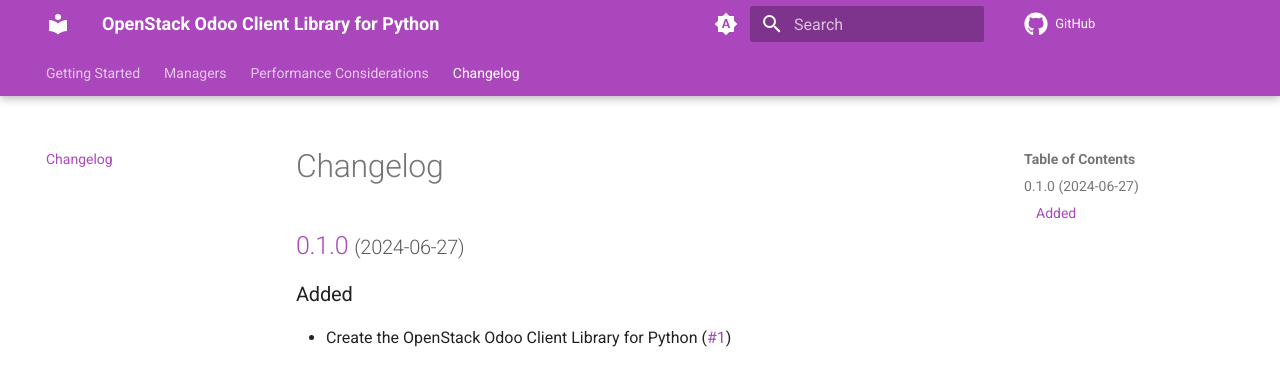
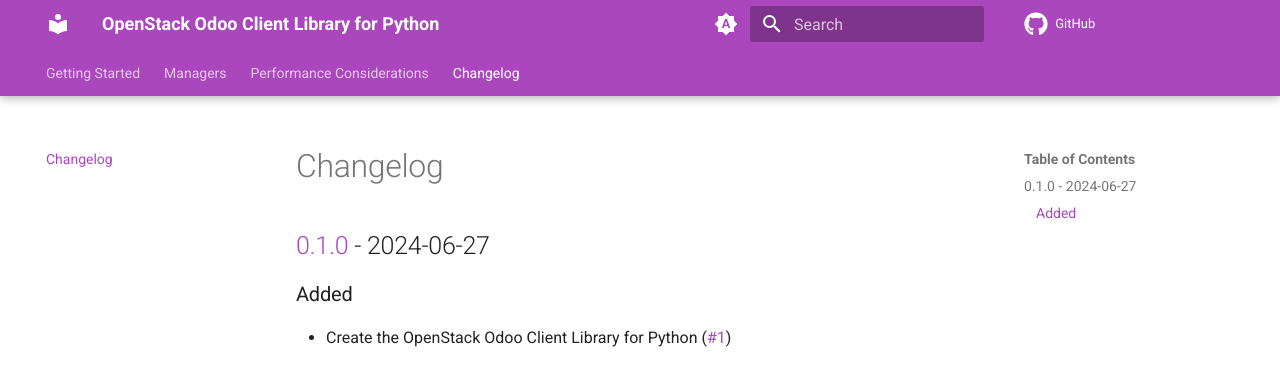
Before and after one commit to catalyst-cloud/python-openstack-odooclient, an MkDocs documentation site: the page built from docs/changelog.md, in a window 1280 px wide. Shown: the top 370 px of the page. Built offline with MkDocs 1.6.1 and Material for MkDocs 9.7.7, drawn with Linux system fonts in a browser that asks for light colours; comment, search, counter and statistics services are not loaded.

```diff
--- a/docs/changelog.md
+++ b/docs/changelog.md
@@ -2,7 +2,7 @@
 
 <!-- towncrier release notes start -->
 
-## [0.1.0](https://github.com/catalyst-cloud/python-openstack-odooclient/releases/tag/0.1.0) <small>(2024-06-27)</small>
+## [0.1.0](https://github.com/catalyst-cloud/python-openstack-odooclient/releases/tag/0.1.0) - 2024-06-27
 
 
 ### Added
```
Also changed, not shown: changelog.d/1.added.md (deleted, +0 -1 lines).
